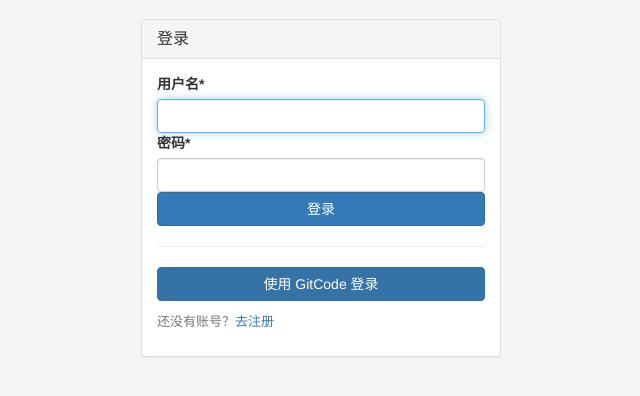
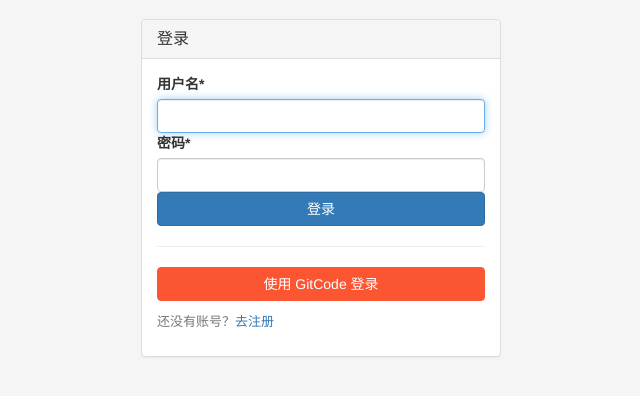
Before and after one commit to yuantao313/no_root_manager, a Django app: page /accounts/login/ in a window 1280 px wide. Shown: the part 51-447 px from the top of the page, without its empty margins (319-959 px from the left). Run offline with Django 5.2, Linux system fonts and the light colour scheme; some libraries are stand-ins or nearby versions.

Commit message:
style: GitCode 登录按钮改为品牌色（从官网 favicon 提取 #FC5531）
- 从 gitcode.com/favicon.ico 用 PIL 分析提取主色 #FC5531（橙红）
- hover/focus 加深 #E0441F
- 替换错误的蓝色 #3572A5（该色为页面语言标签色，非品牌色）

Co-Authored-By: AtomCode (deepseek-v4-flash) <noreply@atomgit.com>

```diff
--- a/templates/accounts/login.html
+++ b/templates/accounts/login.html
@@ -3,17 +3,17 @@
 {% block title %}登录 - NRM{% endblock %}
 {% block content %}
 <style>
-/* GitCode 品牌色按钮（官网主色 #3572A5） */
+/* GitCode 品牌色按钮（从官网 favicon 提取主色 #FC5531） */
 .btn-gitcode {
     color: #fff;
-    background-color: #3572A5;
-    border-color: #3572A5;
+    background-color: #FC5531;
+    border-color: #FC5531;
 }
 .btn-gitcode:hover,
 .btn-gitcode:focus {
     color: #fff;
-    background-color: #2C5C87;
-    border-color: #2C5C87;
+    background-color: #E0441F;
+    border-color: #E0441F;
 }
 </style>
 <div class="row">
```
